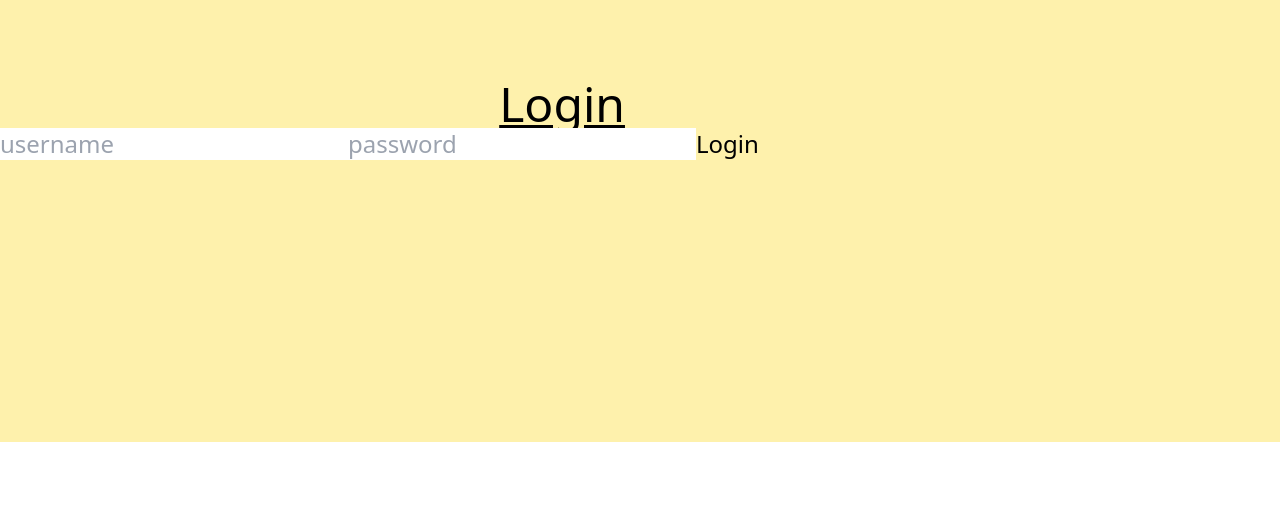
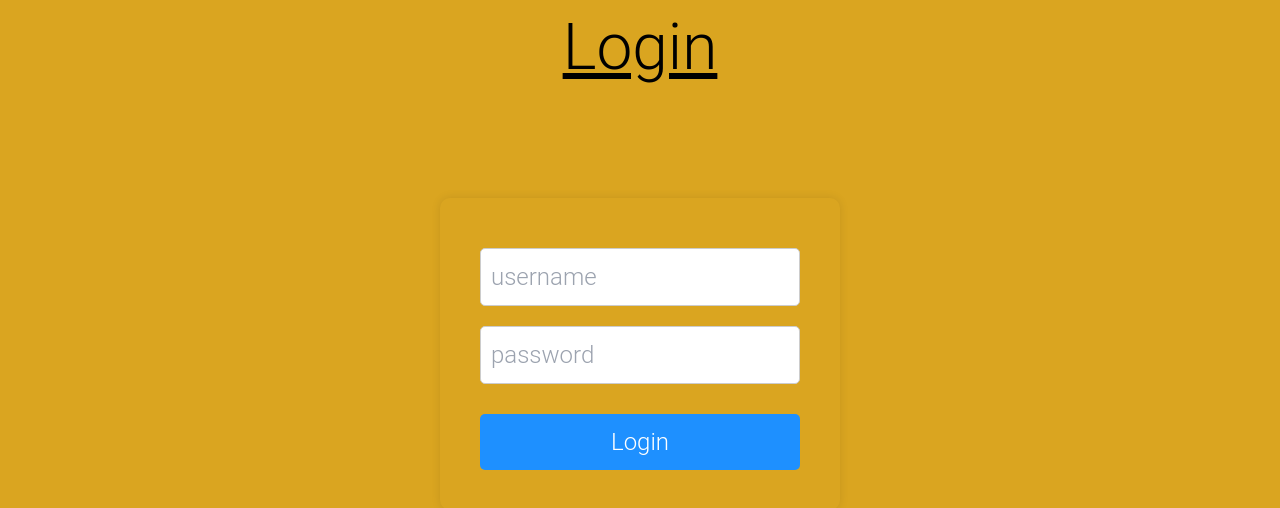
Before and after one commit to Gregor499/timetable-generator, a React (Create React App) app in the folder frontend/: page /login in a window 1280 px wide. Shown: the top 508 px of the page. Built offline with nearby package versions, Linux system fonts and the light colour scheme.

Commit message:
- added tailwind index.css - optimized Login and Register pages UI - undo some tailwind changes - beautified StartPage (round buttons) - TimeTable has background now - changed general background color

```diff
--- a/frontend/src/index.css
+++ b/frontend/src/index.css
@@ -1,3 +1,9 @@
 @tailwind base;
 @tailwind components;
 @tailwind utilities;
+
+@layer base {
+  html, body {
+    @apply h-full min-h-screen w-full m-0 p-0 bg-[#DAA520]; /* Tailwind classes for background color and reset */
+  }
+}
--- /dev/null
+++ b/frontend/src/questions/QuestionList.css
@@ -0,0 +1,49 @@
+.questions{
+    width: 70%;
+    margin: auto;
+}
+
+.questionHeadline{
+    margin: auto;
+    width: 50%;
+    padding: 10px;
+    font-size: 4em;
+    text-decoration-line: underline;
+    text-align: center;
+    font-family: "Roboto Light", serif;
+
+}
+
+.createButton{
+    color: rgba(0, 0, 0, 0.83);
+    font-size: 1em;
+    width: 100%;
+    height: 70px;
+    margin: auto;
+    margin-bottom: 50px;
+    margin-top: 20px;
+
+    background-color: tomato;
+
+    font-size: 3em;
+    font-family: "Roboto Light", serif;
+
+    border: 2px solid #656565;
+    border-radius: 5px;
+    cursor: pointer;
+
+    display: inline;
+    justify-content: center;
+
+    width: 40%;
+    margin-left: 30%;
+
+    font-weight: normal;
+    font-size: 3em;
+    text-align: center;
+
+}
+
+.createButton:hover {
+    filter: brightness(0.8); /* Slightly darker shade on hover */
+}
--- a/frontend/src/questions/QuestionList.tsx
+++ b/frontend/src/questions/QuestionList.tsx
@@ -2,8 +2,9 @@ import {NavLink} from "react-router-dom";
 import {useEffect, useState} from "react";
 import {getQuestionList, getTimeAnswer} from "../service/apiService";
 import QuestionListComponent from "./QuestionListComponent";
-// import {setWorkdayAnswer} from "./QuestionListComponent";
 import {Question, TimeAnswer} from "../service/models";
+import "./QuestionList.css"
+
 
 export default function QuestionList() {
 
@@ -30,9 +31,9 @@ export default function QuestionList() {
             key={question.id} question={question} answers={allAnswers} answerCallback={onAnswer}/>)
 
 return (
-    <div className="body w-full mx-auto bg-yellow-300/45 flex flex-col justify-stretch">
-    <div className="questions w-[70%] mx-auto">
-        <h1 className="questionHeadline mx-auto mt-8 w-[50%] p-2 text-4xl underline text-center font-['Roboto_Light',serif]"> Questions:</h1>
+    <div className="body">
+    <div className="questions">
+        <h1 className="questionHeadline"> Questions:</h1>
         {errorMessage && <div>{errorMessage}</div>}
         {questions}
 
@@ -40,7 +41,7 @@ return (
         <br/>
 
         <NavLink to={"/timetable"}>
-            <button className="createButton text-black/80 text-base w-full h-16 mx-auto mb-12 mt-5 bg-red-400 text-3xl font-roboto-light border border-gray-500">create</button>
+            <button className="createButton">create</button>
         </NavLink>
     </div>
 
--- /dev/null
+++ b/frontend/src/questions/QuestionListComponent.css
@@ -0,0 +1,31 @@
+.question{
+    border: black;
+    background-color: rgba(0, 160, 255, 0.61);
+    font-family: Roboto, serif;
+    font-size: 1.5em;
+    padding: 10px;
+    width: 60%;
+    margin: auto;
+    text-align: center;
+    margin-top: 50px;
+    margin-bottom: 5px;
+
+    border: 2px solid #333333;
+    border-radius: 5px;
+}
+
+.questionAnswer{
+    color: rgba(0, 0, 0, 0.83);
+    font-size: 1em;
+
+    border-style: solid;
+    border-color: black;
+    border-radius: 8px;
+
+    cursor: pointer;
+
+}
+
+.questionAnswer:hover {
+    filter: brightness(0.80); /* Slightly darker shade on hover */
+}
--- a/frontend/src/questions/QuestionListComponent.tsx
+++ b/frontend/src/questions/QuestionListComponent.tsx
@@ -2,18 +2,23 @@ import {Question, TimeAnswer, TimeUnit, WorkdayAnswer} from "../service/models";
 import {useEffect, useState} from "react";
 import {getTimeUnitList, postTimeAnswer, postWorkdayAnswer} from "../service/apiService";
 import TimeAnswerProperties from "./TimeAnswerProperties";
+import "./QuestionListComponent.css"
 
 interface QuestionProps {
     question: Question
     answers: Array<TimeAnswer>
-    answerCallback: () => void
+    answerCallback: () => void //refreshing site
 }
 
 export default function QuestionListComponent(props: QuestionProps) {
     const [timeUnitList, setTimeUnitList] = useState<Array<TimeUnit>>([])
     const [currentTimeAnswer, setCurrentTimeAnswer] = useState<string>()
-    const [workdays, setWorkdays] = useState<boolean[]>(Array(7).fill(false));
+    const [workdays, setWorkdays] = useState<boolean[]>([true, true, true, true, true, false, false]);
     const [errorMessage, setErrorMessage] = useState("")
+
+    useEffect(() => {
+            setWorkdayAnswer();
+    }, [workdays]);
 
     useEffect(() => {
         const loadTimeUnitList = async () => {
@@ -28,7 +33,7 @@ export default function QuestionListComponent(props: QuestionProps) {
             loadTimeUnitList();
 
         const currentAnswer = props.answers.find(answer => answer.questionId === props.question.id)
-        setCurrentTimeAnswer(currentAnswer ? currentAnswer.time : "XX:XX");
+        setCurrentTimeAnswer(currentAnswer ? currentAnswer.time : "00:00");
     }, [props.answers, props.question.id])
 
     const setTimeAnswer = (timeInMinutes: number) => {
@@ -38,7 +43,7 @@ export default function QuestionListComponent(props: QuestionProps) {
             timeInMinutes: timeInMinutes
         }
         postTimeAnswer(timeAnswer)
-            .then(() => props.answerCallback())
+            .then(() => props.answerCallback()) // refreshing site
             .catch(() => {
                 console.error("Error posting time answer:", Error);
                 setErrorMessage("error posting answer");
@@ -46,7 +51,7 @@ export default function QuestionListComponent(props: QuestionProps) {
     };
 
 
-    const handleSubmit = () => {
+    const setWorkdayAnswer = () => {
                 const workdayAnswer: WorkdayAnswer = {
                     questionId: props.question.id,
                     question: props.question.question,
@@ -60,7 +65,7 @@ export default function QuestionListComponent(props: QuestionProps) {
                 };
 
         postWorkdayAnswer(workdayAnswer)
-            .then(() => props.answerCallback())
+            .then(() => props.answerCallback()) //refreshing site
             .catch(() => {
                 console.error("Error posting workday answer:", Error);
                 setErrorMessage("error posting answer");
@@ -115,7 +120,6 @@ export default function QuestionListComponent(props: QuestionProps) {
                return (
                    <div>
                        {renderWorkdayCheckboxes()}
-                       <button className="submit" onClick={handleSubmit}>Submit</button>
                    </div>
                );
            }
@@ -124,7 +128,7 @@ export default function QuestionListComponent(props: QuestionProps) {
                return(
                <div>
                    <select
-                       className="questionAnswer text-black/80 text-base border border-black rounded-lg"
+                       className="questionAnswer"
                        name={props.question.type}
                        id={props.question.id}
                        onChange={event => setTimeAnswer(Number(event.target.value))}
@@ -145,7 +149,7 @@ export default function QuestionListComponent(props: QuestionProps) {
         };
 
     return (
-        <div className="question border border-black bg-blue-300/60 font-['Roboto_Light',serif] text-xl p-2 h-[5%] w-[60%] mx-auto text-center mt-12 mb-1.5">
+        <div className="question">
             <p>{props.question.question}</p>
             {errorMessage && <div>{errorMessage}</div>}
             {QuestionType()}
--- a/frontend/src/security/Login.tsx
+++ b/frontend/src/security/Login.tsx
@@ -1,6 +1,7 @@
 import { FormEvent, useState } from "react";
 import { useNavigate } from "react-router-dom";
 import { loginUser } from "../service/apiService";
+import "./LoginAndRegister.css"
 
 export default function Login() {
     const [username, setUsername] = useState("");
@@ -17,30 +18,36 @@ export default function Login() {
     };
 
     return (
-        <div className="page mx-auto bg-yellow-300/45 flex flex-col justify-stretch font-roboto-light pt-20 pb-[22%] w-full">
-            <h3 className="heading text-5xl underline ml-auto w-[61%]">Login</h3>
+        <body>
+            <header>
+                <h3 className="heading">Login</h3>
+            </header>
+            <section>
+                <article>
                     <form onSubmit={login}>
                         <input
-                    className="inputField text-2xl"
+                            className="inputField"
                             type="text"
                             value={username}
                             onChange={(event) => setUsername(event.target.value)}
                             placeholder="username"
                         />
                         <input
-                    className="inputField text-2xl"
+                            className="inputField"
                             type="password"
                             value={password}
                             onChange={(event) => setPassword(event.target.value)}
                             placeholder="password"
                         />
                         <input
-                    className="submitButton text-2xl mx-auto"
+                            className="submitButton"
                             type="submit"
                             value="Login"
                         />
                         {errorMessage && <div>{errorMessage}</div>}
                     </form>
-        </div>
+                </article>
+            </section>
+        </body>
     );
 }
--- /dev/null
+++ b/frontend/src/security/LoginAndRegister.css
@@ -0,0 +1,52 @@
+
+section {
+    display: flex;
+    justify-content: center;
+    align-items: center;
+
+    flex-direction:column;
+
+    font-family: "Roboto Light", serif;
+}
+
+article {
+    width: 400px;
+    padding: 40px;
+    border-radius: 10px;
+    box-shadow: 0px 0px 10px rgba(0, 0, 0, 0.1);
+}
+
+header {
+    font-family: "Roboto Light", serif;
+
+    font-size: 4em;
+    text-decoration: underline;
+    text-align: center;
+    margin-bottom: 8%;
+}
+
+.inputField {
+    font-size: 1.5em;
+    margin: 10px 0;
+    padding: 10px;
+    width: 100%; /* Make the input fields full width */
+    border-radius: 5px;
+    border: 1px solid #ccc;
+}
+
+.submitButton {
+    font-size: 1.5em;
+    margin-top: 20px;
+    padding: 10px;
+    width: 100%;
+    background-color: #1E90FF;
+    color: white;
+    border: none;
+    border-radius: 5px;
+    cursor: pointer;
+    transition: background-color 0.3s;
+}
+
+.submitButton:hover {
+    background-color: #66b3ff; /* Slightly darker shade on hover */
+}
--- a/frontend/src/security/Register.tsx
+++ b/frontend/src/security/Register.tsx
@@ -1,6 +1,7 @@
 import { FormEvent, useState } from "react";
 import { useNavigate } from "react-router-dom";
 import { registerUser } from "../service/apiService";
+import "./LoginAndRegister.css"
 
 export default function Register() {
     const [username, setUsername] = useState("");
@@ -17,37 +18,43 @@ export default function Register() {
     };
 
     return (
-        <div className="page mx-auto bg-yellow-300/45 flex flex-col justify-stretch font-roboto-light pt-20 pb-[22%] w-full">
-            <h3 className="heading text-5xl underline ml-auto w-[61%]">Registration</h3>
+        <body>
+        <header>
+            <h3 className="heading">Registration</h3>
+        </header>
+        <section>
+            <article>
                 <form onSubmit={register}>
                     <input
-                    className="inputField text-2xl"
+                        className="inputField"
                         type="text"
                         value={username}
                         onChange={(event) => setUsername(event.target.value)}
                         placeholder="username"
                     />
                     <input
-                    className="inputField text-2xl"
+                        className="inputField"
                         type="password"
                         value={password}
                         onChange={(event) => setPassword(event.target.value)}
                         placeholder="password"
                     />
                     <input
-                    className="inputField text-2xl"
+                        className="inputField"
                         type="password"
                         value={passwordRepeat}
                         onChange={(event) => setPasswordRepeat(event.target.value)}
                         placeholder="repeat password"
                     />
                     <input
-                    className="submitButton text-2xl mx-auto"
+                        className="submitButton"
                         type="submit"
                         value="Register"
                     />
                     {errorMessage && <div>{errorMessage}</div>}
                 </form>
-        </div>
+            </article>
+        </section>
+        </body>
     );
 }
--- a/frontend/src/startpage/StartPage.css
+++ b/frontend/src/startpage/StartPage.css
@@ -1,24 +1,14 @@
 .body {
-    margin: auto;
-    background-color: rgba(255, 204, 0, 0.73);
-    display: flex;
-    justify-content: stretch;
-
     padding-bottom: 22%;
-
     font-family: "Roboto Light", serif;
-
     width: 100%;
+    background-color: #DAA520;
 }
 
 
 .content {
     width: 70%;
-
     margin: auto;
-    margin-top: 0;
-    flex-flow: column;
-
 
 }
 
@@ -27,7 +17,6 @@
     font-size: 5em;
     text-decoration-line: underline;
     text-align: center;
-    font-family: "Roboto Light", serif;
 }
 
 .greeting {
@@ -55,6 +44,11 @@
     text-align: center;
     font-family: "Roboto Light", serif;
 
-    border-style: solid;
-    border-color: #656565;
+    border: 2px solid #656565;
+    border-radius: 5px;
+    cursor: pointer;
 }
+
+.navButton:hover {
+    filter: brightness(0.8); /* Slightly darker shade on hover */
+}
--- a/frontend/src/startpage/StartPage.tsx
+++ b/frontend/src/startpage/StartPage.tsx
@@ -53,20 +53,20 @@ export default function StartPage() {
                 {errorMessage && <div>{errorMessage}</div>}
                 <div className="row">
                     <NavLink className="selectionBox" to={"/questions"}>
-                        <button className="navButton">Lets´s create !</button>
+                        <button className="navButton">Let's create !</button>
                     </NavLink>
 
                     <NavLink className="selectionBox" to={"/register"}>
-                        <button className="navButton">register</button>
+                        <button className="navButton">Register</button>
                     </NavLink>
 
                     {!loginStatus && <NavLink className="selectionBox" to={"/login"}>
-                        <button className="navButton">login</button>
+                        <button className="navButton">Log in</button>
                     </NavLink>}
 
                     {loginStatus && <div className="selectionBox">
                         <form onSubmit={loginOut}>
-                            <input className="navButton" type="submit" value="logout"/>
+                            <input className="navButton" type="submit" value="Log out"/>
                         </form>
                     </div>
                     }
--- a/frontend/src/timetable/TimeTableContent.tsx
+++ b/frontend/src/timetable/TimeTableContent.tsx
@@ -13,18 +13,30 @@ interface TimeTableProps {
     sunday: boolean
 }
 
+const taskNameMapping: Record<string, string> = {
+    morningSleep: "Sleep",
+    nightSleep: "Sleep",
+    morningRoutine: "Morning Routine",
+    workWayTime: "Commute",
+    work: "Work",
+    leisureTime: "Leisure Time",
+    eveningRoutine: "Evening Routine"
+};
+
 export default function TimeTableContent(props: TimeTableProps) {
+
+    const taskName = taskNameMapping[props.task] || props.task;
 
     return (
         <tr className="timeTableContent">
             <th className="timeUnits">{props.timeUnit.time}</th>
-            <th className={props.monday ? props.task : "free"}>{props.monday ? props.task : "free"}</th>
-            <th className={props.tuesday ? props.task : "free"}>{props.tuesday ? props.task : "free"}</th>
-            <th className={props.wednesday ? props.task : "free"}>{props.wednesday ? props.task : "free"}</th>
-            <th className={props.thursday ? props.task : "free"}>{props.thursday ? props.task : "free"}</th>
-            <th className={props.friday ? props.task : "free"}>{props.friday ? props.task : "free"}</th>
-            <th className={props.saturday ? props.task : "free"}>{props.saturday ? props.task : "free"}</th>
-            <th className={props.sunday ? props.task : "free"}>{props.sunday ? props.task : "free"}</th>
+            <th className={props.monday ? props.task : "free"}>{props.monday ? taskName : "free"}</th>
+            <th className={props.tuesday ? props.task : "free"}>{props.tuesday ? taskName : "free"}</th>
+            <th className={props.wednesday ? props.task : "free"}>{props.wednesday ? taskName : "free"}</th>
+            <th className={props.thursday ? props.task : "free"}>{props.thursday ? taskName : "free"}</th>
+            <th className={props.friday ? props.task : "free"}>{props.friday ? taskName : "free"}</th>
+            <th className={props.saturday ? props.task : "free"}>{props.saturday ? taskName : "free"}</th>
+            <th className={props.sunday ? props.task : "free"}>{props.sunday ? taskName : "free"}</th>
         </tr>
     )
 }
--- a/frontend/src/timetable/Timetable.css
+++ b/frontend/src/timetable/Timetable.css
@@ -33,7 +33,6 @@
     text-decoration-line: underline;
 
     margin-bottom: 2%;
-    margin-top: 2%;
 }
 
 table, th, td {
@@ -41,14 +40,15 @@ table, th, td {
     border-collapse: collapse;
     table-layout: auto;
     font-family: "Roboto Light", serif;
-
 }
 
 .table {
     width: calc(100vw - 20px);
     margin: auto;
+
+
 }
 
-body {
-    margin: 30px;
+th:hover, td:hover {
+    filter: brightness(0.8); /* Slightly darker shade on hover */
 }
```
Also changed, not shown: 1 other file (tests, documents, lock files or other folders). Lines whose indentation alone changed are shown as unchanged.
